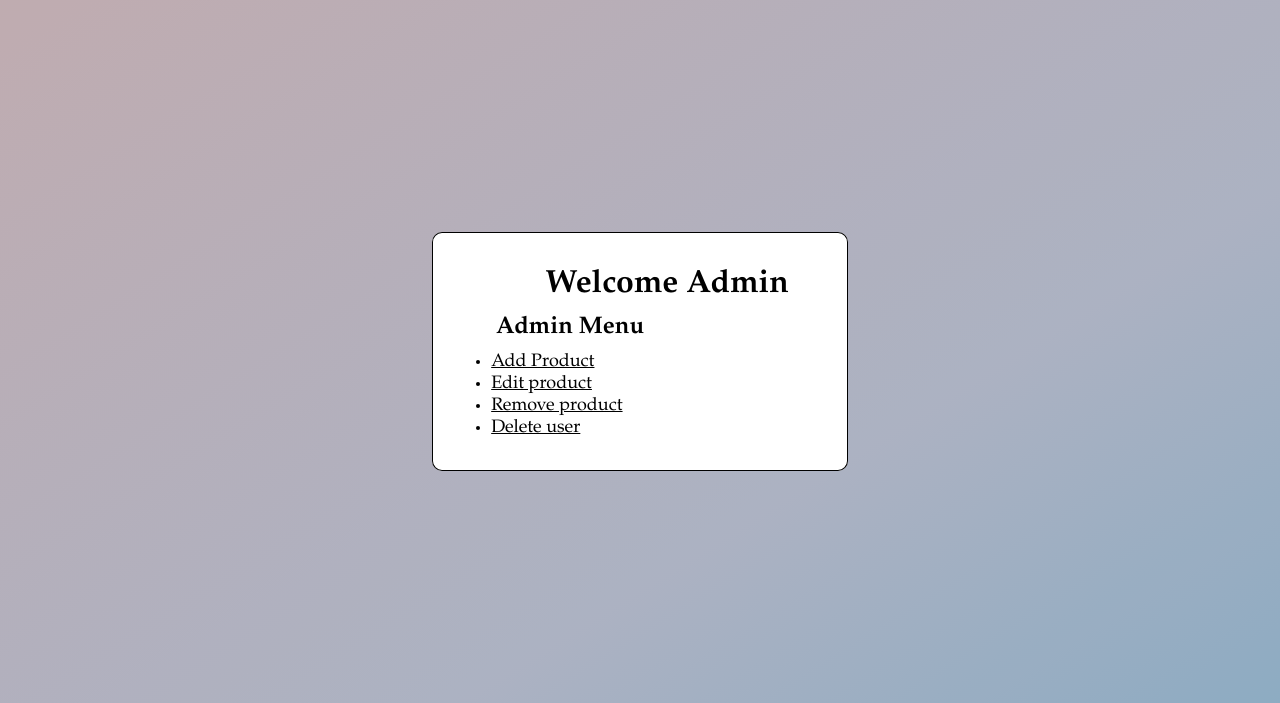
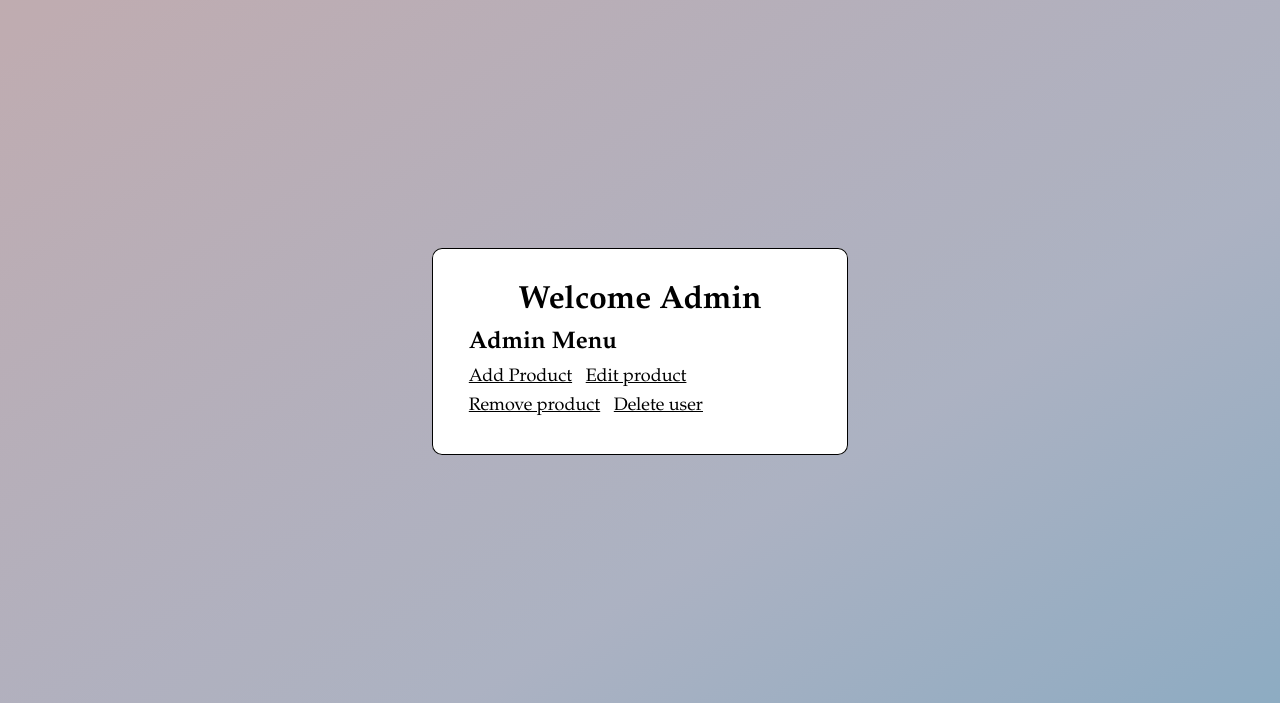
Before and after one commit to Emn98/D0018E_project, a PHP site: page /Accounts/admin_page.php in a window 1280 px wide. Shown: the part 97-800 px from the top of the page. Run offline with PHP 8.4, Linux system fonts and the light colour scheme.

Commit message:
added cs to new admin page

```diff
--- a/src/Accounts/admin_page.php
+++ b/src/Accounts/admin_page.php
@@ -20,7 +20,7 @@
         <div class="admin_menu_container">
           <h1>Welcome Admin</h1>
           <h2>Admin Menu</h2>
-          <ul class="Admin_menu">
+          <ul class="admin_menu">
             <li><a href='/product_handling/add_product_form.php'>Add Product</a></li>
             <li><a href='/product_handling/edit_product_form.php'>Edit product</a></li>
             <li><a href='/product_handling/remove_product_form.php'>Remove product</a></li>
```
